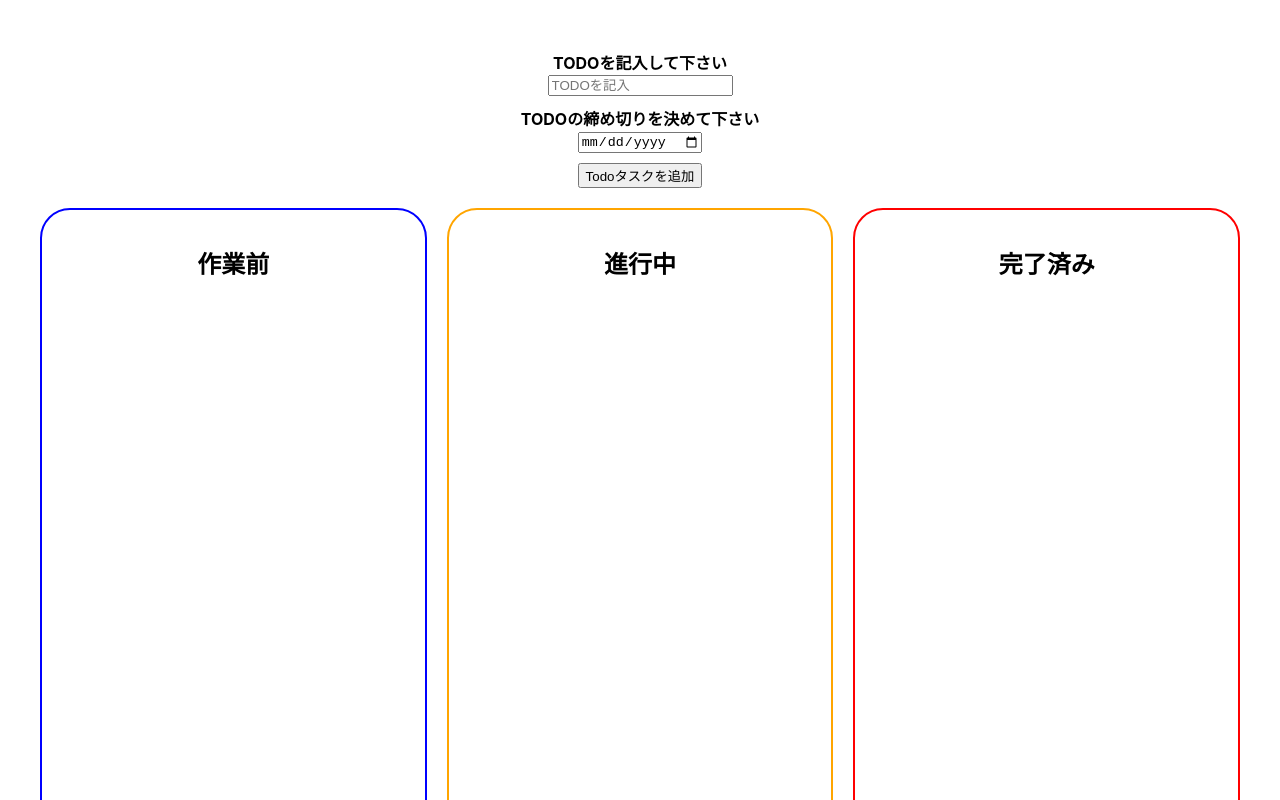
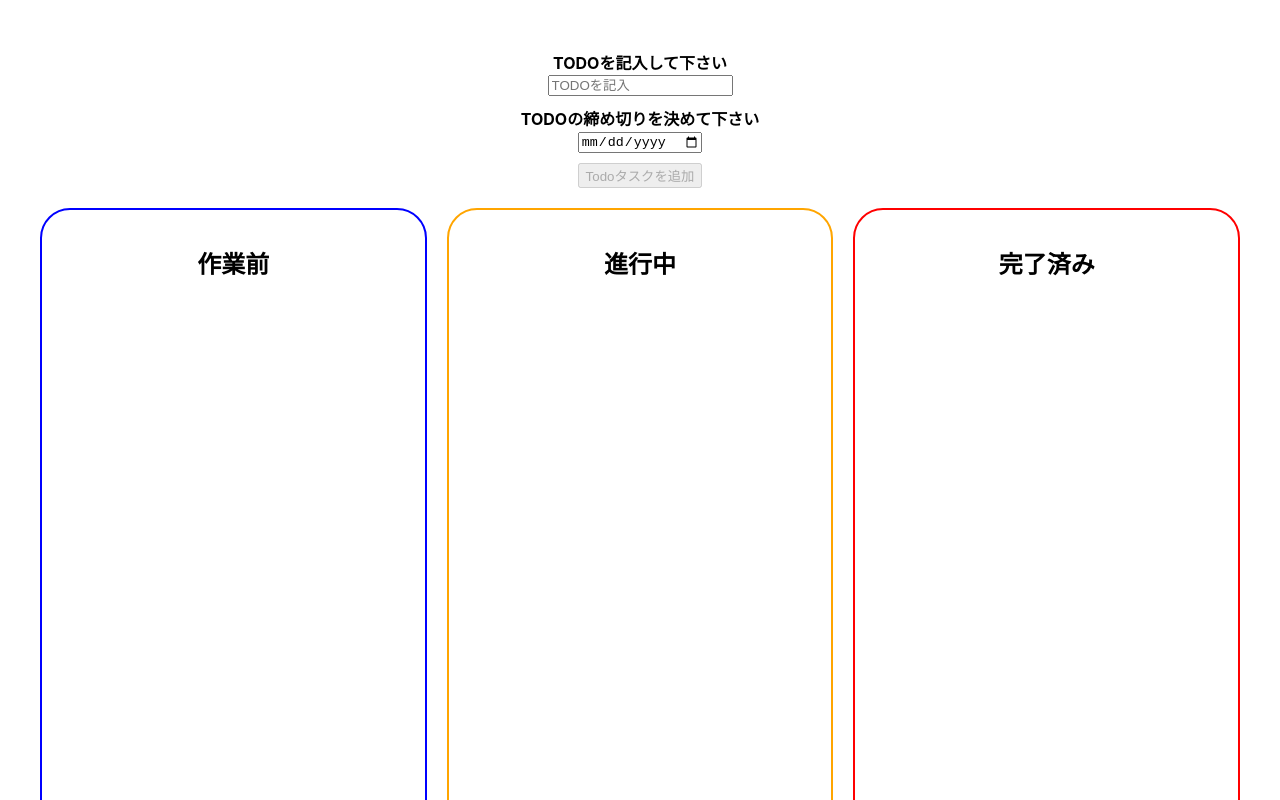
Before and after one commit to makoto-ogata/react-todo-app, a React (Create React App) app: page / in a window 1280 px wide. Shown: the top 800 px of the page. Built offline with nearby package versions, Linux system fonts and the light colour scheme.

Commit message:
added disabled

```diff
--- a/src/components/Input.js
+++ b/src/components/Input.js
@@ -10,7 +10,7 @@ const Input =(props)=> {
         <input type="date" value={deadLine} onChange={onChangeDeadLine} />
       <div>
       </div>
-      <button onClick={onClickAdd}>Todoタスクを追加</button>
+      <button onClick={onClickAdd} disabled={text === '' || deadLine === ''}>Todoタスクを追加</button>
     </div>
   )
 }
```
